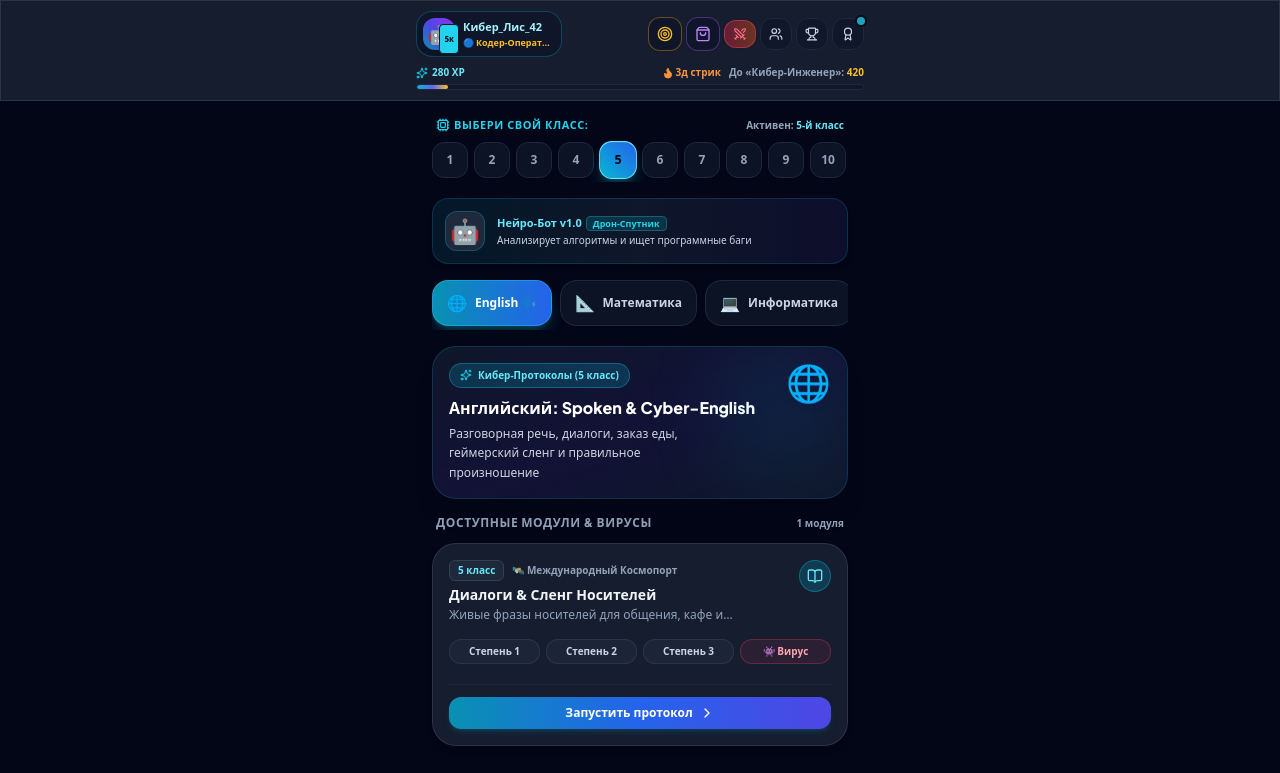
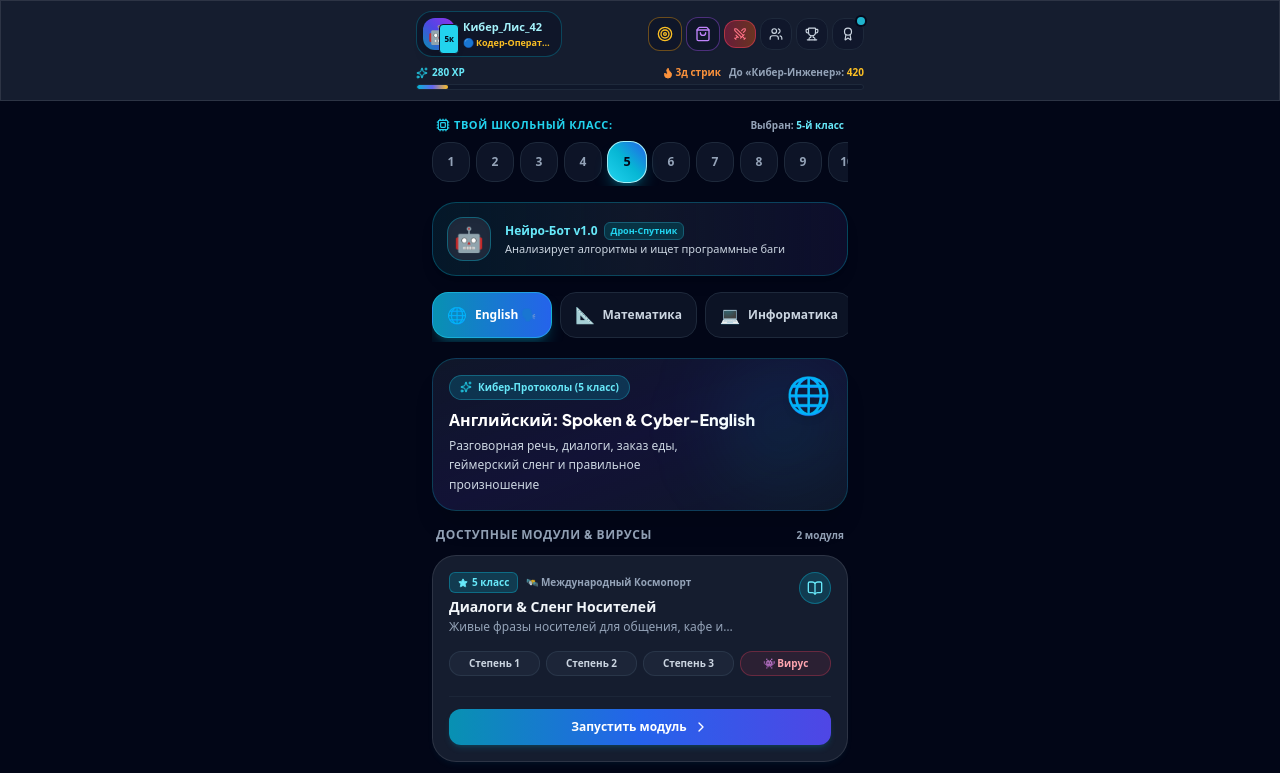
Before and after one commit to elmankur01/cyber-school-lab, a React (Vite) app: page / in a window 1280 px wide. Shown: the top 773 px of the page. Built offline with nearby package versions, Linux system fonts and the light colour scheme; a web font is replaced by a local one.

Commit message:
UI/UX polish: grade sorting badges, touch targets, and visual hierarchy

```diff
--- a/src/components/SubjectCatalog.tsx
+++ b/src/components/SubjectCatalog.tsx
@@ -1,7 +1,7 @@
 import React, { useState } from 'react';
 import { Topic, UserProfile } from '../types';
 import { SUBJECTS, COMPANION_DRONES } from '../data/mockData';
-import { BookOpen, CheckCircle2, Sparkles, ChevronRight, Gift, Cpu } from 'lucide-react';
+import { BookOpen, CheckCircle2, Sparkles, ChevronRight, Gift, Cpu, Star } from 'lucide-react';
 
 interface SubjectCatalogProps {
   profile: UserProfile;
@@ -23,22 +23,26 @@ export const SubjectCatalog: React.FC<SubjectCatalogProps> = ({
 
   const grades = Array.from({ length: 11 }, (_, i) => i + 1);
 
-  // Filter topics for selected grade, or show all if none match exactly
-  const matchingTopics = activeSubject.topics.filter(t => t.grade_level === profile.selected_grade);
-  const displayTopics = matchingTopics.length > 0 ? matchingTopics : activeSubject.topics;
+  // Sort topics: matching selected grade first
+  const sortedTopics = [...activeSubject.topics].sort((a, b) => {
+    const aMatch = a.grade_level === profile.selected_grade ? 1 : 0;
+    const bMatch = b.grade_level === profile.selected_grade ? 1 : 0;
+    return bMatch - aMatch;
+  });
 
   return (
-    <div className="max-w-md mx-auto p-4 space-y-4 pb-24">
+    <div className="max-w-md mx-auto p-4 space-y-4 pb-24 animate-fade-in">
       {/* Grade Selector Strip */}
       <div className="space-y-1.5">
         <div className="flex items-center justify-between px-1">
-          <span className="text-[11px] font-extrabold uppercase tracking-wider text-cyan-400 flex items-center gap-1">
-            <Cpu className="w-3.5 h-3.5" /> Выбери свой класс:
+          <span className="text-[11px] font-black uppercase tracking-wider text-cyan-400 flex items-center gap-1">
+            <Cpu className="w-3.5 h-3.5" /> Твой школьный класс:
           </span>
           <span className="text-[10px] font-bold text-slate-400">
-            Активен: <strong className="text-cyan-300">{profile.selected_grade}-й класс</strong>
+            Выбран: <strong className="text-cyan-300 font-black">{profile.selected_grade}-й класс</strong>
           </span>
         </div>
+
         <div className="flex gap-1.5 overflow-x-auto pb-1 no-scrollbar py-0.5">
           {grades.map((grade) => {
             const isSelected = grade === profile.selected_grade;
@@ -46,10 +50,10 @@ export const SubjectCatalog: React.FC<SubjectCatalogProps> = ({
               <button
                 key={grade}
                 onClick={() => onSelectGrade(grade)}
-                className={`min-w-[36px] h-9 rounded-xl text-xs font-black transition-all active:scale-95 flex items-center justify-center ${
+                className={`min-w-[38px] h-10 rounded-2xl text-xs font-black transition-all active:scale-95 flex items-center justify-center ${
                   isSelected
-                    ? 'bg-gradient-to-tr from-cyan-500 to-blue-600 text-slate-950 font-black shadow-lg shadow-cyan-500/30 scale-105 border border-cyan-300'
-                    : 'bg-slate-900/80 hover:bg-slate-800 text-slate-400 border border-slate-800'
+                    ? 'bg-gradient-to-tr from-cyan-400 via-cyan-500 to-blue-600 text-slate-950 font-black shadow-lg shadow-cyan-500/30 scale-105 border border-cyan-200'
+                    : 'bg-slate-900/90 hover:bg-slate-800 text-slate-400 border border-slate-800'
                 }`}
               >
                 {grade}
@@ -60,16 +64,16 @@ export const SubjectCatalog: React.FC<SubjectCatalogProps> = ({
       </div>
 
       {/* Companion Drone Tip Banner */}
-      <div className="p-3 rounded-2xl bg-gradient-to-r from-cyan-950/40 via-slate-900 to-indigo-950/40 border border-cyan-500/20 flex items-center gap-3 shadow-md">
-        <div className="w-10 h-10 rounded-xl bg-slate-800 border border-cyan-500/30 flex items-center justify-center text-2xl shrink-0">
+      <div className="p-3.5 rounded-3xl bg-gradient-to-r from-cyan-950/40 via-slate-900 to-indigo-950/40 border border-cyan-500/30 flex items-center gap-3.5 shadow-lg">
+        <div className="w-11 h-11 rounded-2xl bg-slate-800 border border-cyan-500/40 flex items-center justify-center text-2xl shrink-0 shadow-inner">
           {currentDrone.emoji}
         </div>
         <div className="flex-1">
-          <div className="text-[11px] font-bold text-cyan-300 flex items-center gap-1">
+          <div className="text-xs font-bold text-cyan-300 flex items-center gap-1.5">
             <span>{currentDrone.name}</span>
-            <span className="text-[9px] px-1.5 py-0.2 rounded bg-cyan-950 text-cyan-400 border border-cyan-800">Дрон-Спутник</span>
+            <span className="text-[9px] px-1.5 py-0.2 rounded-md bg-cyan-950 text-cyan-400 border border-cyan-800 font-bold">Дрон-Спутник</span>
           </div>
-          <p className="text-[10px] text-slate-300 leading-tight mt-0.5">
+          <p className="text-[11px] text-slate-300 leading-tight mt-0.5">
             {currentDrone.bonus_text}
           </p>
         </div>
@@ -85,7 +89,7 @@ export const SubjectCatalog: React.FC<SubjectCatalogProps> = ({
               onClick={() => setSelectedSubjectId(subject.id)}
               className={`flex items-center gap-2 px-3.5 py-2.5 rounded-2xl text-xs font-bold whitespace-nowrap transition-all active:scale-95 ${
                 isActive
-                  ? 'bg-gradient-to-r from-cyan-600 to-blue-600 text-white shadow-lg shadow-cyan-500/25 border border-cyan-400/40'
+                  ? 'bg-gradient-to-r from-cyan-600 to-blue-600 text-white shadow-lg shadow-cyan-500/25 border border-cyan-400/50'
                   : 'bg-slate-900/80 hover:bg-slate-800 text-slate-300 border border-slate-800'
               }`}
             >
@@ -97,7 +101,7 @@ export const SubjectCatalog: React.FC<SubjectCatalogProps> = ({
       </div>
 
       {/* Subject Hero Card */}
-      <div className="relative overflow-hidden rounded-3xl bg-gradient-to-br from-slate-900 via-indigo-950/60 to-slate-900 border border-cyan-500/20 p-4 shadow-xl">
+      <div className="relative overflow-hidden rounded-3xl bg-gradient-to-br from-slate-900 via-indigo-950/60 to-slate-900 border border-cyan-500/25 p-4 shadow-xl">
         <div className="absolute top-0 right-0 w-32 h-32 bg-cyan-500/10 rounded-full blur-2xl pointer-events-none" />
         <div className="flex items-start justify-between">
           <div>
@@ -123,23 +127,31 @@ export const SubjectCatalog: React.FC<SubjectCatalogProps> = ({
             Доступные модули & Вирусы
           </h3>
           <span className="text-[10px] font-bold text-slate-400">
-            {displayTopics.length} модуля
+            {sortedTopics.length} модуля
           </span>
         </div>
 
-        {displayTopics.map((topic) => {
+        {sortedTopics.map((topic) => {
           const isBossDefeated = profile.defeated_bosses.includes(topic.id);
           const isSecretUnlocked = profile.unlocked_secrets.includes(topic.id);
+          const isGradeMatch = topic.grade_level === profile.selected_grade;
 
           return (
             <div
               key={topic.id}
-              className="glass-panel rounded-3xl border border-slate-800 p-4 hover:border-cyan-500/40 transition-all shadow-md group relative overflow-hidden bg-slate-900/90"
+              className={`glass-panel rounded-3xl border p-4 transition-all shadow-md group relative overflow-hidden bg-slate-900/90 ${
+                isGradeMatch ? 'border-cyan-500/50 shadow-cyan-500/5' : 'border-slate-800 hover:border-cyan-500/30'
+              }`}
             >
               <div className="flex items-start justify-between gap-3 mb-2">
                 <div className="flex-1">
                   <div className="flex items-center gap-2 mb-1">
-                    <span className="text-[10px] font-black px-2 py-0.5 rounded-md bg-slate-800 text-cyan-300 border border-slate-700">
+                    <span className={`text-[10px] font-black px-2 py-0.5 rounded-md border flex items-center gap-1 ${
+                      isGradeMatch
+                        ? 'bg-cyan-500/20 text-cyan-300 border-cyan-500/40'
+                        : 'bg-slate-800 text-slate-400 border-slate-700'
+                    }`}>
+                      {isGradeMatch && <Star className="w-2.5 h-2.5 fill-cyan-300" />}
                       {topic.grade_level} класс
                     </span>
                     <span className="text-[10px] font-semibold text-slate-400 flex items-center gap-1">
@@ -200,9 +212,9 @@ export const SubjectCatalog: React.FC<SubjectCatalogProps> = ({
 
                 <button
                   onClick={() => onSelectTopic(topic)}
-                  className="flex-1 ml-auto flex items-center justify-center gap-1.5 py-2 px-4 rounded-xl bg-gradient-to-r from-cyan-600 via-blue-600 to-indigo-600 hover:from-cyan-500 text-white text-xs font-black shadow-md shadow-cyan-600/20 transition active:scale-95"
+                  className="flex-1 ml-auto flex items-center justify-center gap-1.5 py-2.5 px-4 rounded-xl bg-gradient-to-r from-cyan-600 via-blue-600 to-indigo-600 hover:from-cyan-500 text-white text-xs font-black shadow-md shadow-cyan-600/20 transition active:scale-95"
                 >
-                  <span>{isBossDefeated ? 'Перезапустить модуль' : 'Запустить протокол'}</span>
+                  <span>{isBossDefeated ? 'Пройти повторно' : 'Запустить модуль'}</span>
                   <ChevronRight className="w-4 h-4" />
                 </button>
               </div>
```
Also changed, not shown: 1 other file (tests, documents, lock files or other folders).
